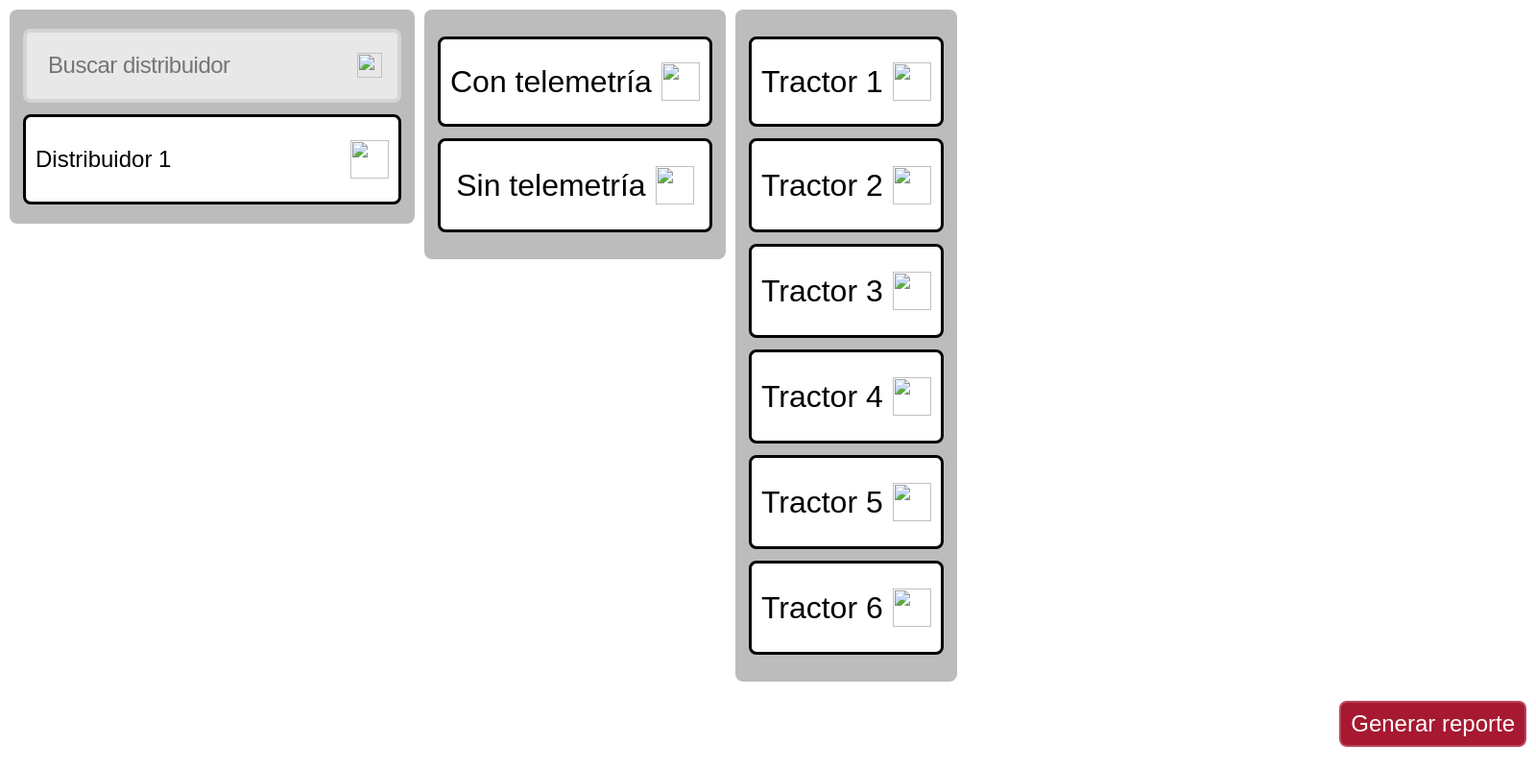
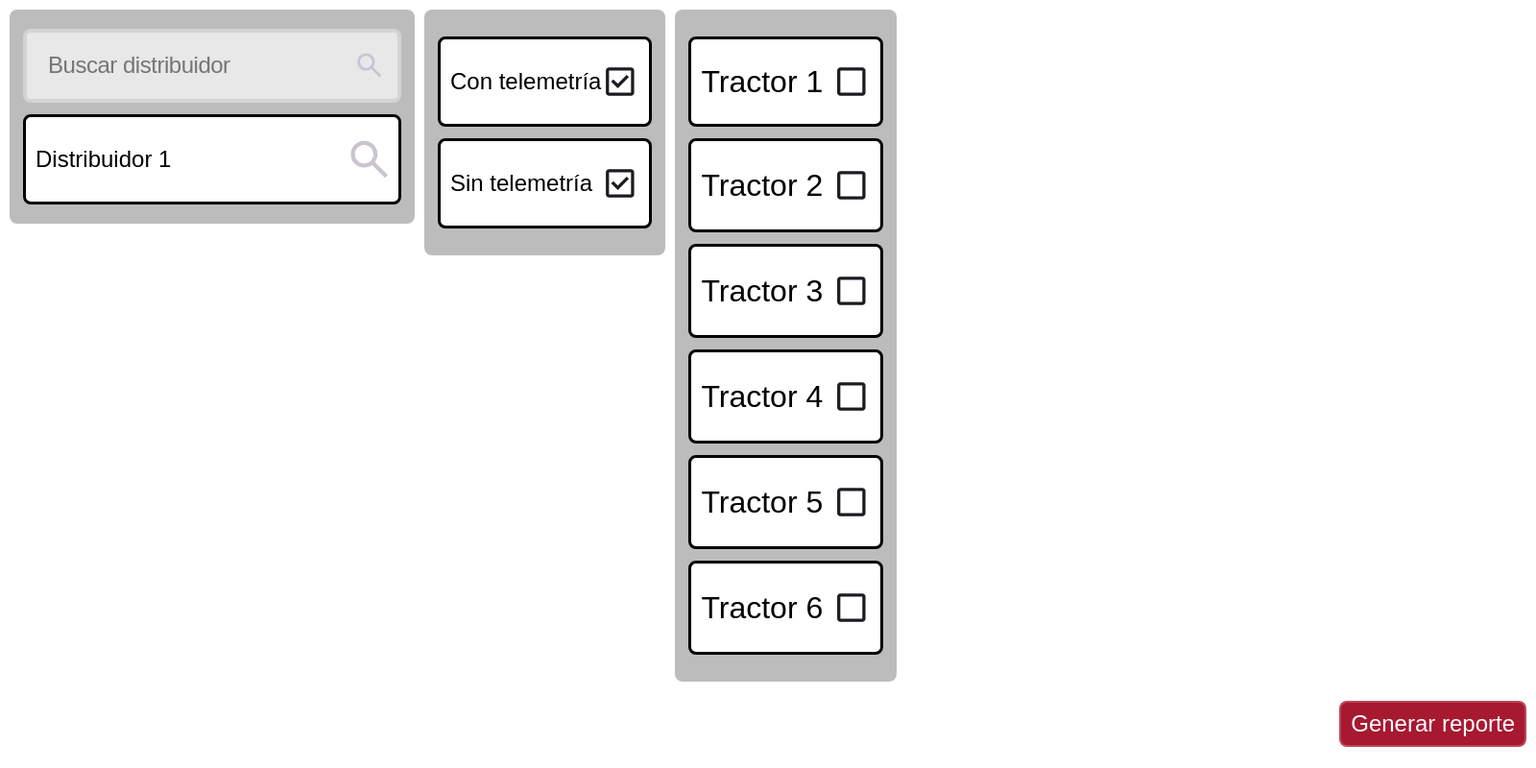
Before and after one commit to CodeAnd-Co/App-Local-TracTech, an Electron app: page harvester-app/src/framework/vistas/moduloTractores.html in a window 1600 px wide. Shown: the whole page at 96% size. Drawn offline with Linux system fonts and the light colour scheme.

Commit message:
Corregir rutas de los iconos

```diff
--- a/harvester-app/src/framework/vistas/moduloTractores.html
+++ b/harvester-app/src/framework/vistas/moduloTractores.html
@@ -13,7 +13,7 @@
       <div class="distribuidor">
         <div class="secundario">
           <input id="buscador-distribuidor" type="text" class="texto-busqueda" placeholder="Buscar distribuidor" />
-          <img class="icon" src="icon0.svg" />
+          <img class="icon" src="../utils/iconos/Buscar.svg" />
           <div class="resultado-busqueda">
             <!-- Aquí podrían aparecer los resultados de búsqueda -->
           </div>
@@ -22,46 +22,46 @@
         <div class="distribuidores-contenido">
           <div class="rancho">
             <div class="rancho-texto">Distribuidor 1</div>
-            <img class="check-box" src="check-box0.svg" />
+            <img class="check-box" src="../utils/iconos/Buscar.svg" />
           </div>
         </div>
       </div>
 
       <div class="filtros">
-        <div class="rancho-tijuana">
-          <div class="rancho-tijuana2">Con telemetría</div>
-          <img class="check-box2" src="check-box1.svg" />
+        <div id="botonFiltroCon" class="rancho">
+          <div class="rancho-texto">Con telemetría</div>
+          <img class="check-box2" src="../utils/iconos/check_box.svg" />
         </div>
-        <div class="rancho-moneterrey2">
-          <div class="rancho-monterrey">Sin telemetría</div>
-          <img class="check-box-outline-blank4" src="check-box-outline-blank3.svg" />
+        <div id="botonFiltroSin" class="rancho">
+          <div class="rancho-texto">Sin telemetría</div>
+          <img class="check-box-outline-blank4" src="../utils/iconos/check_box.svg" />
         </div>
       </div>
 
       <div class="tractores">
         <div class="rancho-tijuana">
           <div class="rancho-tijuana2">Tractor 1</div>
-          <img class="check-box3" src="check-box2.svg" />
+          <img class="check-box3" src="../utils/iconos/check_box_outline_blank.svg" />
         </div>
         <div class="rancho-moneterrey2">
           <div class="rancho-monterrey">Tractor 2</div>
-          <img class="check-box-outline-blank5" src="check-box-outline-blank4.svg" />
+          <img class="check-box-outline-blank5" src="../utils/iconos/check_box_outline_blank.svg" />
         </div>
         <div class="rancho-moneterrey2">
           <div class="rancho-monterrey">Tractor 3</div>
-          <img class="check-box-outline-blank6" src="check-box-outline-blank5.svg" />
+          <img class="check-box-outline-blank6" src="../utils/iconos/check_box_outline_blank.svg" />
         </div>
         <div class="rancho-moneterrey2">
           <div class="rancho-monterrey">Tractor 4</div>
-          <img class="check-box-outline-blank7" src="check-box-outline-blank6.svg" />
+          <img class="check-box-outline-blank7" src="../utils/iconos/check_box_outline_blank.svg" />
         </div>
         <div class="rancho-moneterrey2">
           <div class="rancho-monterrey">Tractor 5</div>
-          <img class="check-box-outline-blank8" src="check-box-outline-blank7.svg" />
+          <img class="check-box-outline-blank8" src="../utils/iconos/check_box_outline_blank.svg" />
         </div>
         <div class="rancho-moneterrey2">
           <div class="rancho-monterrey">Tractor 6</div>
-          <img class="check-box-outline-blank9" src="check-box-outline-blank8.svg" />
+          <img class="check-box-outline-blank9" src="../utils/iconos/check_box_outline_blank.svg" />
         </div>
       </div>
     </div>
```
Also changed, not shown: harvester-app/src/framework/utils/js/moduloTractores.js (+2 -14 lines).
